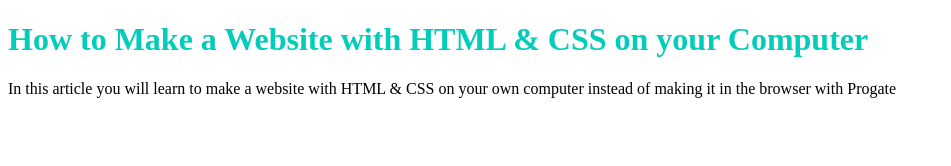
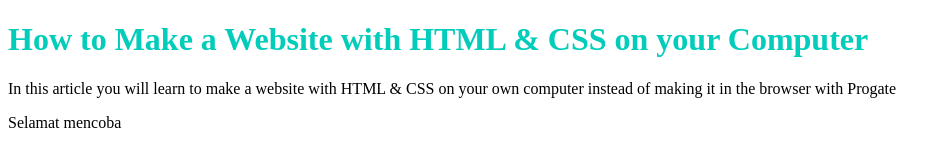
Before and after one commit to morafashion/morafashion.github.io, a plain HTML site: page index.html in a window 1280 px wide. Shown: the whole page, without its empty margins (0-951 px from the left). Drawn offline with Linux system fonts and the light colour scheme.

Commit message:
Update index.html

```diff
--- a/index.html
+++ b/index.html
@@ -8,5 +8,6 @@
   <body>
     <h1 class="title">How to Make a Website with HTML & CSS on your Computer</h1>
     <p>In this article you will learn to make a website with HTML & CSS on your own computer instead of making it in the browser with Progate</p>
+    <p> Selamat mencoba </p>
   </body>
 </html>
```
